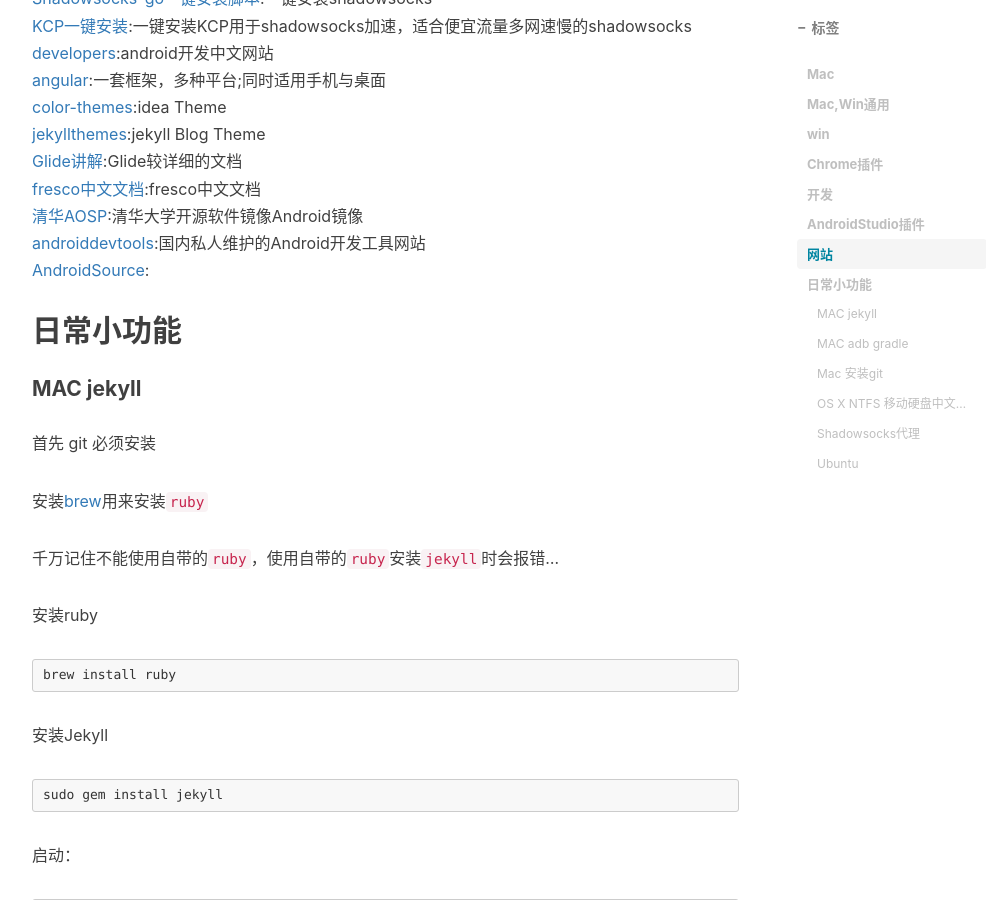
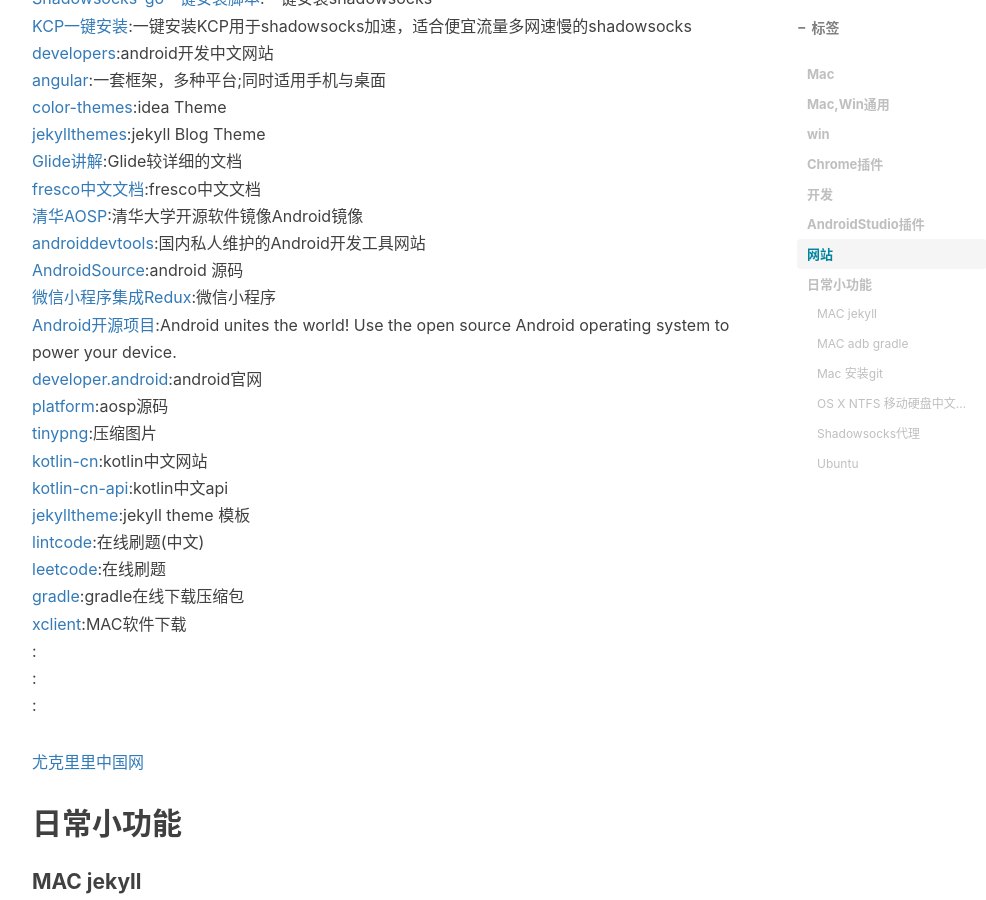
Before and after one commit to 7449/7449.github.io, a Jekyll site: the page built from _posts/2017-1-3-software.md, in a window 1280 px wide and 900 px high, scrolled down 3018 px. Shown: the whole window, without its empty margins (233-1219 px from the left). Built offline with Jekyll 4.4.1, drawn with Linux system fonts in a browser that asks for light colours; nearby versions of some CDN libraries; comment, search, counter and statistics services are not loaded.

Commit message:
update software

```diff
--- a/_posts/2017-1-3-software.md
+++ b/_posts/2017-1-3-software.md
@@ -108,7 +108,27 @@
 [fresco中文文档](http://www.fresco-cn.org/about.html):fresco中文文档<br>
 [清华AOSP](https://mirrors.tuna.tsinghua.edu.cn/help/AOSP/):清华大学开源软件镜像Android镜像<br>
 [androiddevtools](http://www.androiddevtools.cn/):国内私人维护的Android开发工具网站<br>
-[AndroidSource](https://android.googlesource.com/?format=HTML):<br>
+[AndroidSource](https://android.googlesource.com/?format=HTML):android 源码<br>
+[微信小程序集成Redux](http://www.helloxcx.com/article-32.php#):微信小程序<br>
+[Android开源项目](https://source.android.com/):Android unites the world! Use the open source Android operating system to power your device.<br>
+[developer.android](https://developer.android.com/index.html):android官网<br>
+[platform](https://android.googlesource.com/platform):aosp源码<br>
+[tinypng](https://tinypng.com/):压缩图片<br>
+[kotlin-cn](http://tanfujun.com/kotlin-web-site-cn/docs/reference/):kotlin中文网站<br>
+[kotlin-cn-api](https://huanglizhuo.gitbooks.io/kotlin-in-chinese/content/GettingStarted/Basic-Syntax.html):kotlin中文api<br>
+[jekylltheme](http://jekyllthemes.org/):jekyll theme 模板<br>
+[lintcode](http://www.lintcode.com/zh-cn/):在线刷题(中文)<br>
+[leetcode](https://leetcode.com/):在线刷题<br>
+[gradle](http://services.gradle.org/distributions/):gradle在线下载压缩包<br>
+[xclient](http://xclient.info/):MAC软件下载<br>
+[]():<br>
+[]():<br>
+[]():<br>
+
+
+
+
+[尤克里里中国网](http://ukulelecn.xiaoyun.com/m/?from=bbsh5)<br>
 
 
 ## 日常小功能
```
